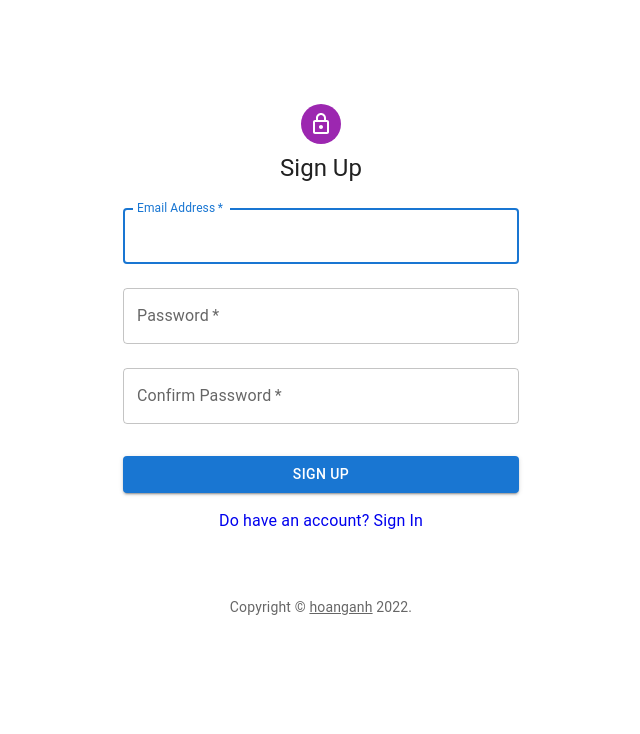
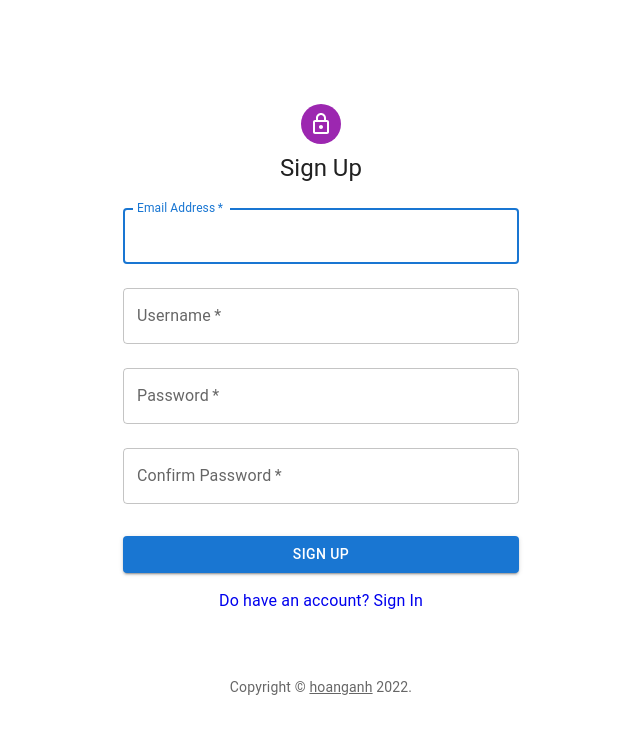
Before and after one commit to hoanganhnh/web-ptit-crud, a React (Vite) app in the folder frontend/: page /signup in a window 1280 px wide. Shown: the top 734 px of the page, without its empty margins (319-959 px from the left). Built offline with nearby package versions, Linux system fonts and the light colour scheme; no server answers.

Commit message:
feat: demo signin/signup

```diff
--- a/frontend/src/App.tsx
+++ b/frontend/src/App.tsx
@@ -22,6 +22,7 @@ import { Link, useNavigate } from "react-router-dom";
 
 import axiosClient from "./services/axios-client";
 import Book from "./types/type-book";
+import { getLocalStorage, removeLocalStorage } from "./utils/local-storage";
 
 import "./styles/App.css";
 
@@ -31,12 +32,21 @@ function App() {
   const [open, setOpen] = React.useState(false);
   const [itemId, setItemId] = React.useState<number>(0);
 
+  const [user, setUser] = React.useState({});
+
   React.useEffect(() => {
     const getDatas = async () => {
       const res = await axiosClient.get("books");
       setData(res.data);
     };
     getDatas();
+  }, []);
+
+  React.useEffect(() => {
+    const userData = getLocalStorage("user-data");
+    if (userData) {
+      setUser(JSON.parse(userData));
+    }
   }, []);
 
   const handleClose = () => {
@@ -66,6 +76,12 @@ function App() {
     handleDeleteItem();
   };
 
+  const handleLogout = () => {
+    removeLocalStorage("user-data");
+    removeLocalStorage("access-token");
+    setUser({});
+  };
+
   return (
     <Box className="App">
       <Box sx={{ flexGrow: 1, marginBottom: 5 }}>
@@ -74,6 +90,24 @@ function App() {
             <Typography variant="h6" component="div">
               MVC Book Online
             </Typography>
+
+            {user.id ? (
+              <Box
+                component="div"
+                sx={{ display: "flex", justifyContent: "space-between" }}
+              >
+                <Typography
+                  variant="h6"
+                  component="div"
+                  sx={{ marginRight: 3 }}
+                >
+                  {user.username}
+                </Typography>
+                <Button variant="outlined" onClick={handleLogout}>
+                  Log out
+                </Button>
+              </Box>
+            ) : (
               <Box component="div">
                 <Button color="primary">
                   <Link to="/signin">Sign In</Link>
@@ -82,6 +116,7 @@ function App() {
                   <Link to="/signup">Sign Up</Link>
                 </Button>
               </Box>
+            )}
           </Toolbar>
         </AppBar>
       </Box>
--- a/frontend/src/pages/SignIn.tsx
+++ b/frontend/src/pages/SignIn.tsx
@@ -12,7 +12,10 @@ import {
   Link as LinkMUI,
 } from "@mui/material";
 import LockOutlinedIcon from "@mui/icons-material/LockOutlined";
-import { Link } from "react-router-dom";
+import { Link, useNavigate } from "react-router-dom";
+import axios from "axios";
+
+import { setLocalStorage } from "../utils/local-storage";
 
 function Copyright(props: any) {
   return (
@@ -32,13 +35,22 @@ function Copyright(props: any) {
 const theme = createTheme();
 
 export default function SignIn() {
-  const handleSubmit = (event: React.FormEvent<HTMLFormElement>) => {
+  const navigate = useNavigate();
+  const handleSubmit = async (event: React.FormEvent<HTMLFormElement>) => {
     event.preventDefault();
     const data = new FormData(event.currentTarget);
-    console.log({
-      email: data.get("email"),
-      password: data.get("password"),
-    });
+    try {
+      const res = await axios.post("http://localhost:5000/api/auth/signin", {
+        email: data.get("email") as string,
+        password: data.get("password") as string,
+      });
+      console.log(res);
+      setLocalStorage("user-data", JSON.stringify(res.data.user));
+      setLocalStorage("access-token", JSON.stringify(res.data.accessToken));
+      navigate("/");
+    } catch (error) {
+      console.log(error);
+    }
   };
 
   return (
--- a/frontend/src/pages/SignUp.tsx
+++ b/frontend/src/pages/SignUp.tsx
@@ -12,7 +12,11 @@ import {
   Link as LinkMUI,
 } from "@mui/material";
 import LockOutlinedIcon from "@mui/icons-material/LockOutlined";
-import { Link } from "react-router-dom";
+import { Link, useNavigate } from "react-router-dom";
+import axios from "axios";
+
+import axiosClient from "../services/axios-client";
+import { setLocalStorage } from "../utils/local-storage";
 
 function Copyright(props: any) {
   return (
@@ -32,13 +36,31 @@ function Copyright(props: any) {
 const theme = createTheme();
 
 export default function SignUp() {
-  const handleSubmit = (event: React.FormEvent<HTMLFormElement>) => {
+  // const [signUpData, setSignUpData] = React.useState({
+  //   email: "",
+  //   password: "",
+  //   username: "",
+  // });
+
+  const navigate = useNavigate();
+
+  const handleSubmit = async (event: React.FormEvent<HTMLFormElement>) => {
     event.preventDefault();
     const data = new FormData(event.currentTarget);
-    console.log({
-      email: data.get("email"),
-      password: data.get("password"),
-    });
+
+    try {
+      const res = await axios.post("http://localhost:5000/api/auth/signup", {
+        email: data.get("email") as string,
+        password: data.get("password") as string,
+        username: data.get("username") as string,
+      });
+      console.log(res);
+      setLocalStorage("user-data", JSON.stringify(res.data.user));
+      setLocalStorage("access-token", JSON.stringify(res.data.accessToken));
+      navigate("/");
+    } catch (error) {
+      console.log(error);
+    }
   };
 
   return (
@@ -74,6 +96,14 @@ export default function SignUp() {
               name="email"
               autoComplete="email"
               autoFocus
+            />
+            <TextField
+              margin="normal"
+              required
+              fullWidth
+              id="username"
+              label="Username"
+              name="username"
             />
             <TextField
               margin="normal"
--- /dev/null
+++ b/frontend/src/utils/local-storage.ts
@@ -0,0 +1,11 @@
+export function setLocalStorage(key: string, value: string) {
+  localStorage.setItem(key, value);
+}
+
+export function getLocalStorage(key: string) {
+  return localStorage.getItem(key)!;
+}
+
+export function removeLocalStorage(key: string) {
+  localStorage.removeItem(key);
+}
```
Also changed, not shown: 1 other file (tests, documents, lock files or other folders). Lines whose indentation alone changed are shown as unchanged.
